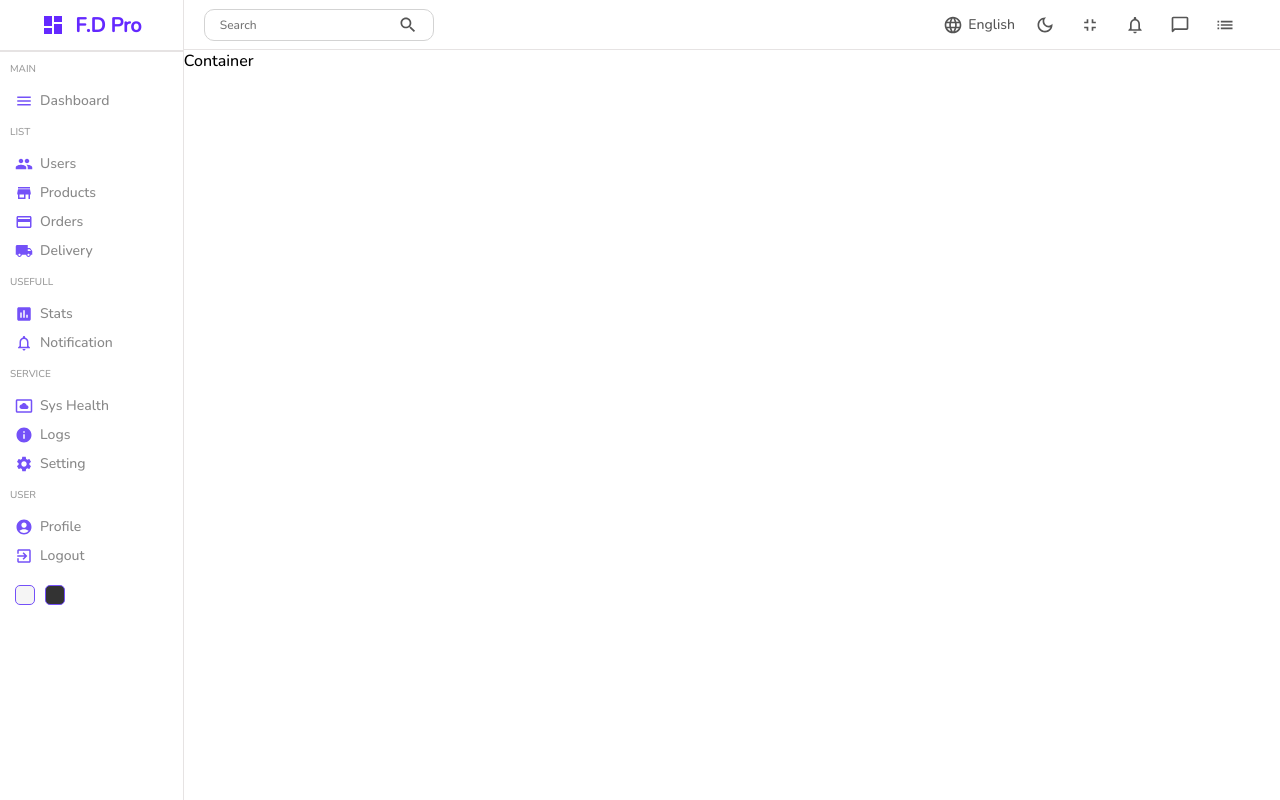
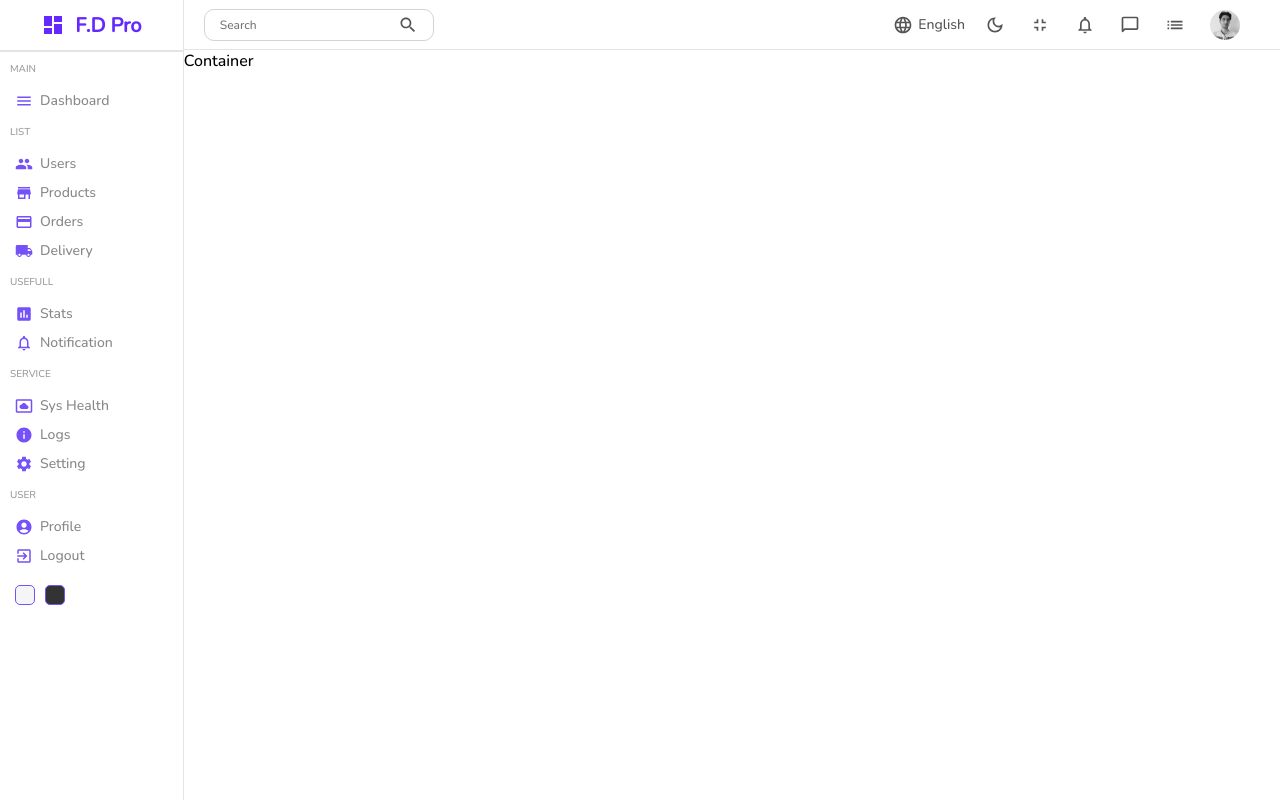
Before and after one commit to Mahdi-Hazrati/Fusion-Dashboard-Pro, a React (Create React App) app: page / in a window 1280 px wide. Built offline with nearby package versions, Linux system fonts and the light colour scheme.

Commit message:
Add Avatar Image

```diff
--- a/src/Components/Navbar/Navbar.jsx
+++ b/src/Components/Navbar/Navbar.jsx
@@ -11,8 +11,9 @@ import
 }
 
 from "@mui/icons-material"
+import avatar from "../../Assets/Images/Avatar.jpg"
+import "./navbar.scss"
 
-import "./navbar.scss"
 const Navbar = ()=>{
     return (
         <div className="navbar">
@@ -41,6 +42,9 @@ const Navbar = ()=>{
                     <div className="item">
                         <ListOutlined className="icon"/>
                     </div>
+                    <div className="item">
+                       <img src={avatar} alt="fdp-avatar" className="avatar"/>
+                    </div>
                 </div>
             </div>
         </div>
--- a/src/Components/Navbar/navbar.scss
+++ b/src/Components/Navbar/navbar.scss
@@ -38,6 +38,7 @@
                 align-items: center;
                 justify-content: center;
                 margin-right: 20px;
+                user-select: none;
                 &:hover{
                     cursor: pointer;
                 }
@@ -46,6 +47,17 @@
                     margin-right: 5px;
 
                 }
+                .avatar{
+                    width: 30px;
+                    height: 30px;
+                    border-radius: 50%;
+                    overflow: hidden;
+                    user-select: none;
+                    -webkit-user-drag: none;
+                    &:hover{
+                        cursor: pointer;
+                    }
+                }
             }
 
         }
```
Also changed, not shown: src/Assets/Images/Avatar.jpg (added).
